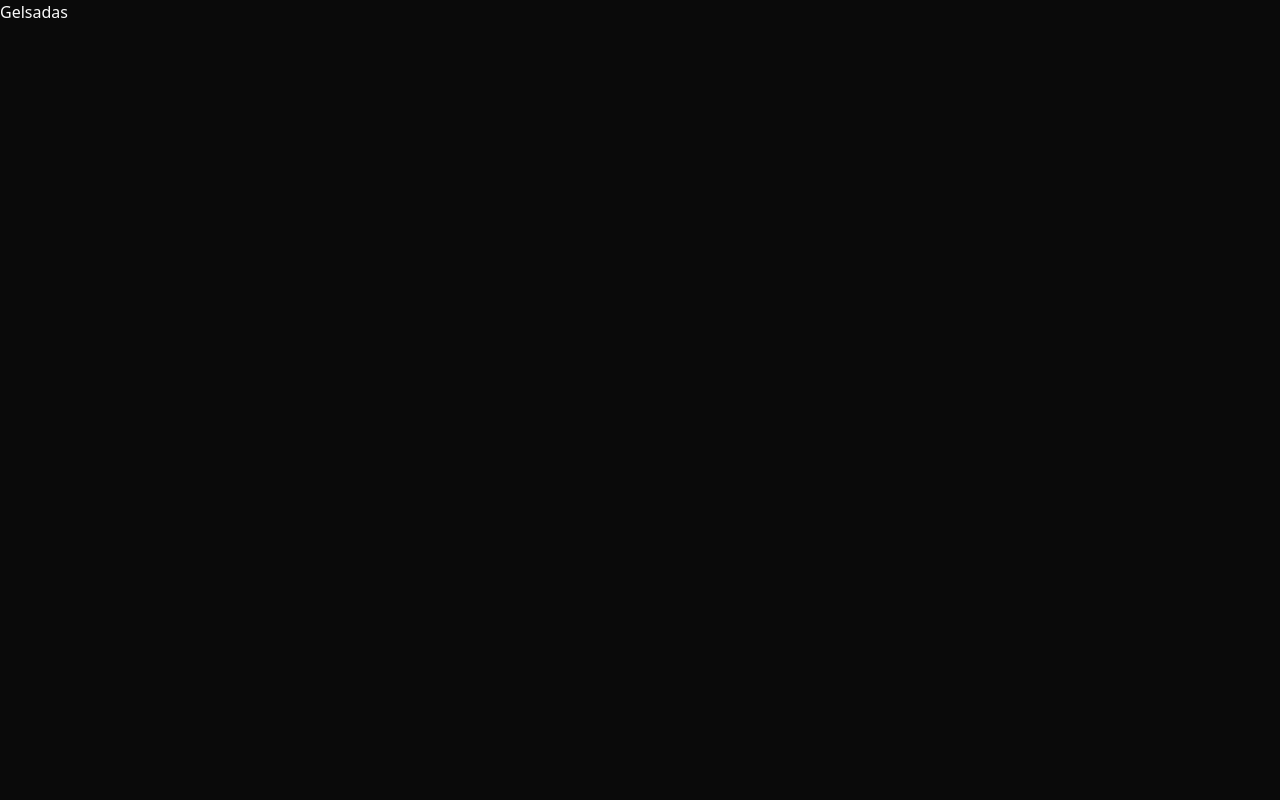
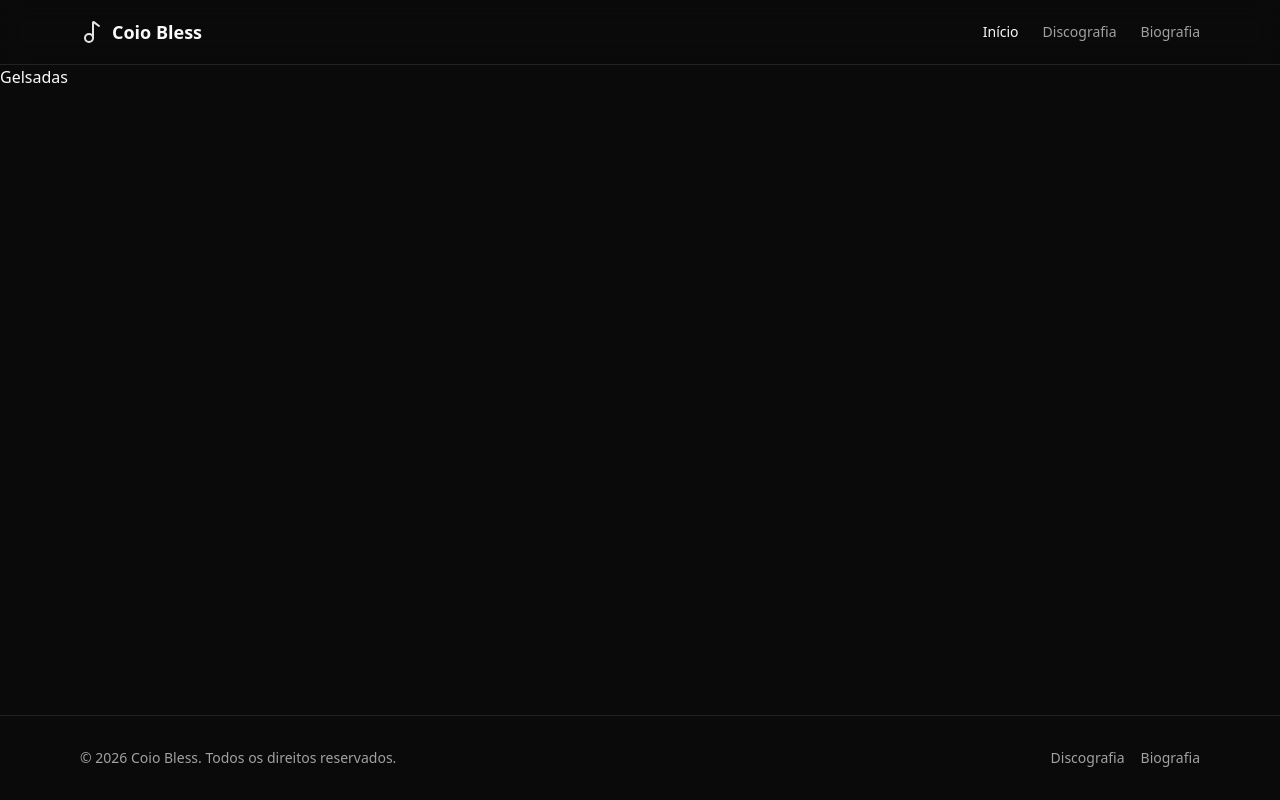
Before and after one commit to GelsonChissanda/Coio-Bless-Streaming, a Next.js app in the folder coio-bless-oficial/: page / in a window 1280 px wide. Built offline with nearby package versions, Linux system fonts and the light colour scheme.

Commit message:
Atualizei o header e o footer

```diff
--- a/coio-bless-oficial/src/app/layout.js
+++ b/coio-bless-oficial/src/app/layout.js
@@ -1,5 +1,7 @@
 import { Geist, Geist_Mono } from "next/font/google";
 import "./globals.css";
+import { Header } from "@/components/layout/header";
+import { Footer } from "@/components/layout/footer";
 
 const geistSans = Geist({
   variable: "--font-geist-sans",
@@ -27,7 +29,9 @@ export default function RootLayout({ children }) {
       className={`dark ${geistSans.variable} ${geistMono.variable} h-full antialiased`}
     >
       <body className="min-h-full flex flex-col bg-background text-foreground">
-        {children}
+        <Header />
+        <main className="flex-1 pb-24">{children}</main>
+        <Footer />
       </body>
     </html>
   );
--- /dev/null
+++ b/coio-bless-oficial/src/components/layout/footer.jsx
@@ -0,0 +1,15 @@
+import Link from "next/link";
+
+export function Footer() {
+  return (
+    <footer className="border-t border-border py-8">
+      <div className="mx-auto flex max-w-6xl flex-col items-center justify-between gap-4 px-4 text-sm text-muted-foreground md:flex-row">
+        <p>© {new Date().getFullYear()} Coio Bless. Todos os direitos reservados.</p>
+        <nav className="flex gap-4">
+          <Link href="/discografia" className="hover:text-foreground">Discografia</Link>
+          <Link href="/biografia" className="hover:text-foreground">Biografia</Link>
+        </nav>
+      </div>
+    </footer>
+  );
+}
--- /dev/null
+++ b/coio-bless-oficial/src/components/layout/header.jsx
@@ -0,0 +1,69 @@
+"use client";
+
+import Link from "next/link";
+import { usePathname } from "next/navigation";
+import { Menu, Music2 } from "lucide-react";
+import { Button } from "@/components/ui/button";
+import {
+  Sheet,
+  SheetContent,
+  SheetTrigger,
+  SheetTitle,
+} from "@/components/ui/sheet";
+
+const navLinks = [
+  { href: "/", label: "Início" },
+  { href: "/discografia", label: "Discografia" },
+  { href: "/biografia", label: "Biografia" },
+];
+
+export function Header() {
+  const pathname = usePathname();
+
+  return (
+    <header className="sticky top-0 z-50 border-b border-border bg-background/80 backdrop-blur-md">
+      <div className="mx-auto flex h-16 max-w-6xl items-center justify-between px-4">
+        <Link href="/" className="flex items-center gap-2 text-lg font-semibold">
+          <Music2 className="h-6 w-6 text-primary" />
+          Coio Bless
+        </Link>
+
+        <nav className="hidden items-center gap-6 md:flex">
+          {navLinks.map((link) => (
+            <Link
+              key={link.href}
+              href={link.href}
+              className={`text-sm font-medium transition-colors hover:text-foreground ${
+                pathname === link.href ? "text-foreground" : "text-muted-foreground"
+              }`}
+            >
+              {link.label}
+            </Link>
+          ))}
+        </nav>
+
+        <Sheet>
+          <SheetTrigger asChild>
+            <Button variant="ghost" size="icon" className="md:hidden">
+              <Menu className="h-5 w-5" />
+            </Button>
+          </SheetTrigger>
+          <SheetContent side="right">
+            <SheetTitle className="sr-only">Menu</SheetTitle>
+            <nav className="mt-8 flex flex-col gap-4">
+              {navLinks.map((link) => (
+                <Link
+                  key={link.href}
+                  href={link.href}
+                  className="text-base font-medium text-muted-foreground hover:text-foreground"
+                >
+                  {link.label}
+                </Link>
+              ))}
+            </nav>
+          </SheetContent>
+        </Sheet>
+      </div>
+    </header>
+  );
+}
--- /dev/null
+++ b/coio-bless-oficial/src/lib/mock-data.js
@@ -0,0 +1,86 @@
+export const artist = {
+  id: "1",
+  name: "Coio Bless",
+  bioShort:
+    "Coio Bless é um artista que mistura sonoridades urbanas com letras pessoais e diretas.",
+  avatarUrl: "https://i.pravatar.cc/400?img=12",
+  bannerUrl: "https://picsum.photos/seed/banner/1600/600",
+  totalPlays: 184320,
+};
+
+export const albums = [
+  {
+    id: "a1",
+    slug: "primeira-fase",
+    title: "Primeira Fase",
+    type: "album", // album | ep | single
+    coverUrl: "https://picsum.photos/seed/album1/500/500",
+    releaseYear: 2024,
+    description: "O álbum de estreia, gravado em apenas três meses.",
+    totalPlays: 92000,
+  },
+  {
+    id: "a2",
+    slug: "noites-longas",
+    title: "Noites Longas",
+    type: "ep",
+    coverUrl: "https://picsum.photos/seed/album2/500/500",
+    releaseYear: 2025,
+    description: "Um EP mais introspectivo, gravado durante a madrugada.",
+    totalPlays: 41000,
+  },
+];
+
+export const tracks = [
+  {
+    id: "t1",
+    slug: "ainda-aqui",
+    title: "Ainda Aqui",
+    albumId: "a1",
+    trackNumber: 1,
+    duration: 198, // segundos
+    coverUrl: "https://picsum.photos/seed/track1/500/500",
+    audioUrl: "",
+    releaseDate: "2024-03-10",
+    plays: 53000,
+    downloads: 1200,
+  },
+  {
+    id: "t2",
+    slug: "sem-medo",
+    title: "Sem Medo",
+    albumId: "a1",
+    trackNumber: 2,
+    duration: 215,
+    coverUrl: "https://picsum.photos/seed/track2/500/500",
+    audioUrl: "",
+    releaseDate: "2024-03-10",
+    plays: 39000,
+    downloads: 980,
+  },
+  {
+    id: "t3",
+    slug: "madrugada",
+    title: "Madrugada",
+    albumId: "a2",
+    trackNumber: 1,
+    duration: 187,
+    coverUrl: "https://picsum.photos/seed/track3/500/500",
+    audioUrl: "",
+    releaseDate: "2025-01-15",
+    plays: 25000,
+    downloads: 640,
+  },
+];
+
+export function getAlbumBySlug(slug) {
+  return albums.find((a) => a.slug === slug);
+}
+
+export function getTracksByAlbum(albumId) {
+  return tracks.filter((t) => t.albumId === albumId);
+}
+
+export function getTrackBySlug(slug) {
+  return tracks.find((t) => t.slug === slug);
+}
```
